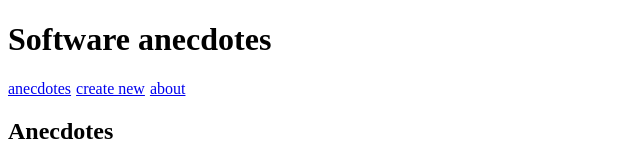
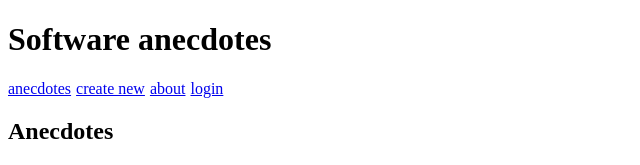
Before and after one commit to xavieralves16/FULLSTACKOPEN_PART7, a React (Vite) app in the folder routed-anecdotes/: page / in a window 1280 px wide. Shown: the top 165 px of the page, without its empty margins (0-640 px from the left). Built offline with nearby package versions, Linux system fonts and the light colour scheme.

Commit message:
Exc 7.13

```diff
--- a/routed-anecdotes/src/App.jsx
+++ b/routed-anecdotes/src/App.jsx
@@ -3,12 +3,32 @@ import { useField } from './hooks'
 import { useNotification } from './NotificationContext'
 import { useQuery, useMutation, useQueryClient } from '@tanstack/react-query'
 import { getAll, createAnecdote, voteAnecdote, deleteAnecdote } from './services/anecdotes'
+import { useReducer } from 'react'
 
-const Menu = () => (
+// Reducer para o estado do user
+const userReducer = (state, action) => {
+  switch(action.type) {
+    case 'LOGIN':
+      return action.payload
+    case 'LOGOUT':
+      return null
+    default:
+      return state
+  }
+}
+
+const Menu = ({ user, logout }) => (
   <div>
     <Link to="/" style={{ paddingRight: 5 }}>anecdotes</Link>
     <Link to="/create" style={{ paddingRight: 5 }}>create new</Link>
-    <Link to="/about">about</Link>
+    <Link to="/about" style={{ paddingRight: 5 }}>about</Link>
+    {user ? (
+      <span>
+        Logged in as {user.username} <button onClick={logout}>logout</button>
+      </span>
+    ) : (
+      <Link to="/login">login</Link>
+    )}
   </div>
 )
 
@@ -25,7 +45,7 @@ const AnecdoteList = ({ anecdotes }) => (
   </div>
 )
 
-const Anecdote = ({ anecdotes, voteMutation, deleteMutation, dispatch }) => {
+const Anecdote = ({ anecdotes, voteMutation, deleteMutation, dispatch, user }) => {
   const { id } = useParams()
   const anecdote = anecdotes.find(a => a.id === Number(id))
   if (!anecdote) return <div>Anecdote not found</div>
@@ -37,6 +57,7 @@ const Anecdote = ({ anecdotes, voteMutation, deleteMutation, dispatch }) => {
   }
 
   const handleDelete = () => {
+    if (user?.username !== anecdote.user) return
     deleteMutation.mutate(anecdote.id)
     dispatch({ type: 'SET', payload: `"${anecdote.content}" deleted` })
     setTimeout(() => dispatch({ type: 'CLEAR' }), 5000)
@@ -49,7 +70,7 @@ const Anecdote = ({ anecdotes, voteMutation, deleteMutation, dispatch }) => {
       <div>Votes: {anecdote.votes}</div>
       <div>More info: <a href={anecdote.info}>{anecdote.info}</a></div>
       <button onClick={handleVote}>like</button>
-      <button onClick={handleDelete}>delete</button>
+      {user?.username === anecdote.user && <button onClick={handleDelete}>delete</button>}
     </div>
   )
 }
@@ -70,7 +91,7 @@ const About = () => (
 
 const Footer = () => <div>Anecdote app for <a href='https://fullstackopen.com/'>Full Stack Open</a>.</div>
 
-const CreateNew = ({ addNew }) => {
+const CreateNew = ({ addNew, user }) => {
   const navigate = useNavigate()
   const content = useField('text')
   const author = useField('text')
@@ -78,11 +99,14 @@ const CreateNew = ({ addNew }) => {
 
   const handleSubmit = (e) => {
     e.preventDefault()
+    if (!user) return alert('You must be logged in to create an anecdote')
+
     addNew({
       content: content.inputProps.value,
       author: author.inputProps.value,
       info: info.inputProps.value,
-      votes: 0
+      votes: 0,
+      user: user.username // associa o user à criação
     })
     navigate('/')
   }
@@ -107,8 +131,30 @@ const CreateNew = ({ addNew }) => {
   )
 }
 
+const Login = ({ login }) => {
+  const navigate = useNavigate()
+  const usernameField = useField('text')
+
+  const handleSubmit = (e) => {
+    e.preventDefault()
+    login({ username: usernameField.inputProps.value })
+    navigate('/')
+  }
+
+  return (
+    <div>
+      <h2>Login</h2>
+      <form onSubmit={handleSubmit}>
+        <div>username <input {...usernameField.inputProps} /></div>
+        <button type="submit">login</button>
+      </form>
+    </div>
+  )
+}
+
 const App = () => {
   const [notification, dispatch] = useNotification()
+  const [user, userDispatch] = useReducer(userReducer, null)
   const queryClient = useQueryClient()
 
   const { data: anecdotes = [], isLoading } = useQuery({
@@ -116,14 +162,9 @@ const App = () => {
     queryFn: getAll
   })
 
-  // Mutations
   const newAnecdoteMutation = useMutation({
     mutationFn: createAnecdote,
-    onSuccess: (newAnecdote) => {
-      queryClient.invalidateQueries({ queryKey: ['anecdotes'] })
-      dispatch({ type: 'SET', payload: `A new anecdote "${newAnecdote.content}" created!` })
-      setTimeout(() => dispatch({ type: 'CLEAR' }), 5000)
-    }
+    onSuccess: () => queryClient.invalidateQueries({ queryKey: ['anecdotes'] })
   })
 
   const voteMutation = useMutation({
@@ -137,6 +178,8 @@ const App = () => {
   })
 
   const addNew = (anecdote) => newAnecdoteMutation.mutate(anecdote)
+  const login = (user) => userDispatch({ type: 'LOGIN', payload: user })
+  const logout = () => userDispatch({ type: 'LOGOUT' })
 
   if (isLoading) return <div>Loading anecdotes...</div>
 
@@ -144,11 +187,12 @@ const App = () => {
     <Router>
       <div>
         <h1>Software anecdotes</h1>
-        <Menu />
+        <Menu user={user} logout={logout} />
         <Notification notification={notification} />
         <Routes>
           <Route path="/" element={<AnecdoteList anecdotes={anecdotes} />} />
-          <Route path="/create" element={<CreateNew addNew={addNew} />} />
+          <Route path="/create" element={<CreateNew addNew={addNew} user={user} />} />
+          <Route path="/about" element={<About />} />
           <Route
             path="/anecdotes/:id"
             element={
@@ -157,10 +201,11 @@ const App = () => {
                 voteMutation={voteMutation}
                 deleteMutation={deleteMutation}
                 dispatch={dispatch}
+                user={user}
               />
             }
           />
-          <Route path="/about" element={<About />} />
+          <Route path="/login" element={<Login login={login} />} />
         </Routes>
         <Footer />
       </div>
--- /dev/null
+++ b/routed-anecdotes/src/UserContext.jsx
@@ -0,0 +1,28 @@
+import { createContext, useReducer, useContext } from 'react'
+
+const UserContext = createContext()
+
+const userReducer = (state, action) => {
+  switch (action.type) {
+    case 'LOGIN':
+      return action.payload
+    case 'LOGOUT':
+      return null
+    default:
+      return state
+  }
+}
+
+export const UserContextProvider = ({ children }) => {
+  const [user, dispatch] = useReducer(userReducer, null)
+
+  return (
+    <UserContext.Provider value={[user, dispatch]}>
+      {children}
+    </UserContext.Provider>
+  )
+}
+
+export const useUser = () => {
+  return useContext(UserContext)
+}
--- a/routed-anecdotes/src/main.jsx
+++ b/routed-anecdotes/src/main.jsx
@@ -2,6 +2,7 @@ import React from 'react'
 import ReactDOM from 'react-dom/client'
 import App from './App'
 import { NotificationContextProvider } from './NotificationContext'
+import { UserContextProvider } from './UserContext'
 import { QueryClient, QueryClientProvider } from '@tanstack/react-query'
 
 const queryClient = new QueryClient()
@@ -10,7 +11,9 @@ ReactDOM.createRoot(document.getElementById('root')).render(
   <React.StrictMode>
     <QueryClientProvider client={queryClient}>
       <NotificationContextProvider>
-        <App />
+        <UserContextProvider>
+          <App />
+        </UserContextProvider>
       </NotificationContextProvider>
     </QueryClientProvider>
   </React.StrictMode>
```
